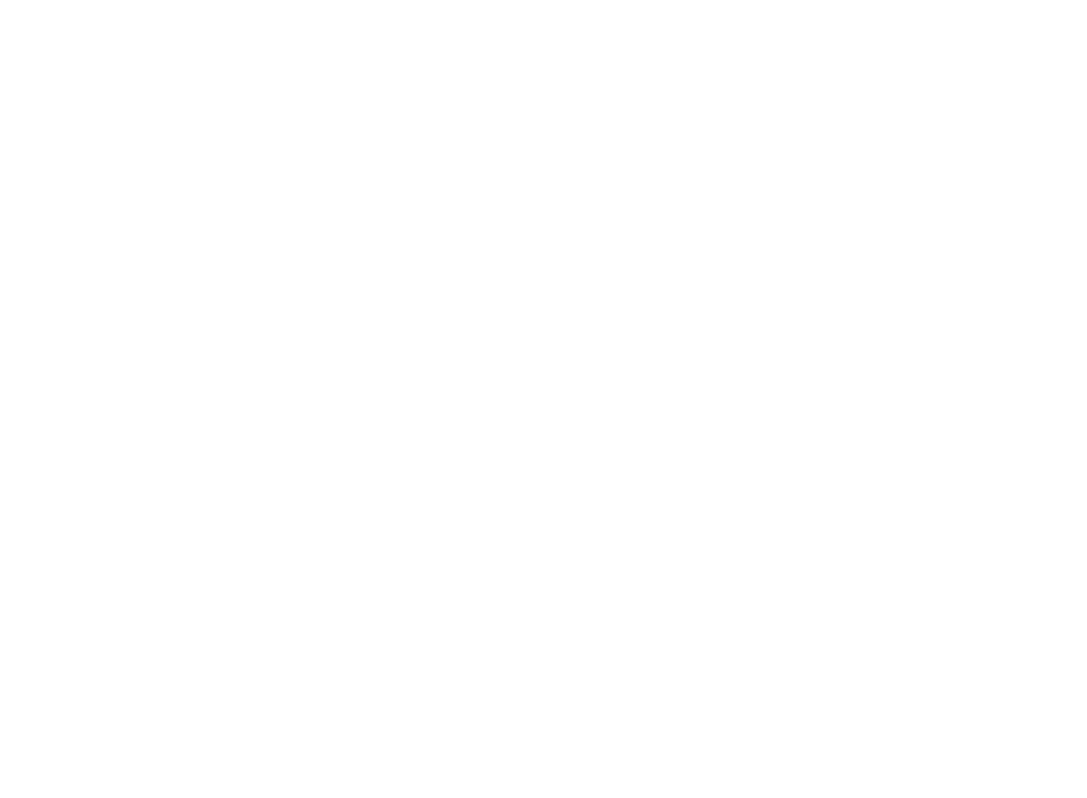
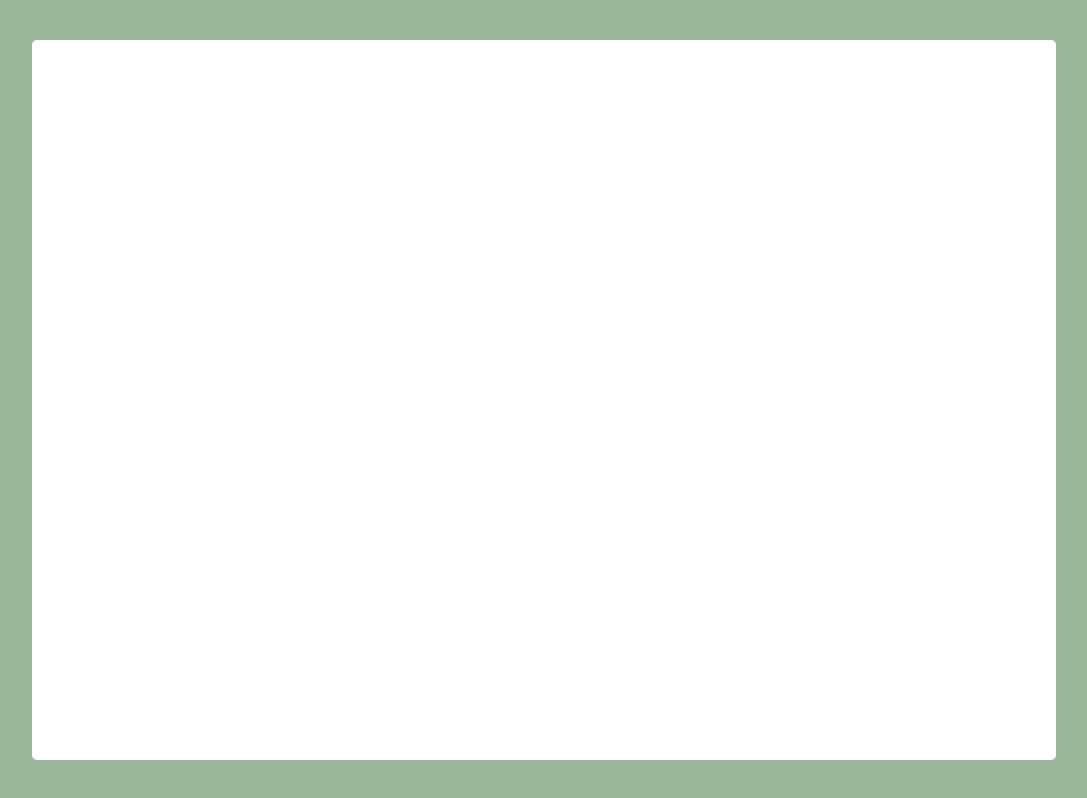
Before and after one commit to Muhammadhassanlashkarwala/bubble-game, a plain HTML site: page index.html in a window 1280 px wide. Shown: the whole page, without its empty margins (96-1183 px from the left). Drawn offline with Linux system fonts and the light colour scheme.

Commit message:
starting

```diff
--- a/index.html
+++ b/index.html
@@ -4,8 +4,11 @@
     <meta charset="UTF-8">
     <meta name="viewport" content="width=device-width, initial-scale=1.0">
     <title>Bubble Game</title>
+    <link rel="stylesheet" href="style.css">
 </head>
 <body>
-    <div id="main"></div>
+    <div id="main">
+        <div id="panel"></div>
+    </div>
 </body>
 </html>
--- a/style.css
+++ b/style.css
@@ -0,0 +1,24 @@
+*{
+    margin: 0;
+    padding: 0;
+    box-sizing: border-box;
+}
+html,body{
+    width: 100%;
+    height: 100%;
+}
+#main{
+    width: 100%;
+    height: 100%;
+    display: flex;
+    align-items: center;
+    justify-content: center;
+    /* background: rgb(202, 238, 202); */
+    background-color: rgb(155, 184, 155);
+}
+#panel{
+    width: 80%;
+    height: 90%;
+    border-radius: 5px;
+    background: #fff;
+}
```
